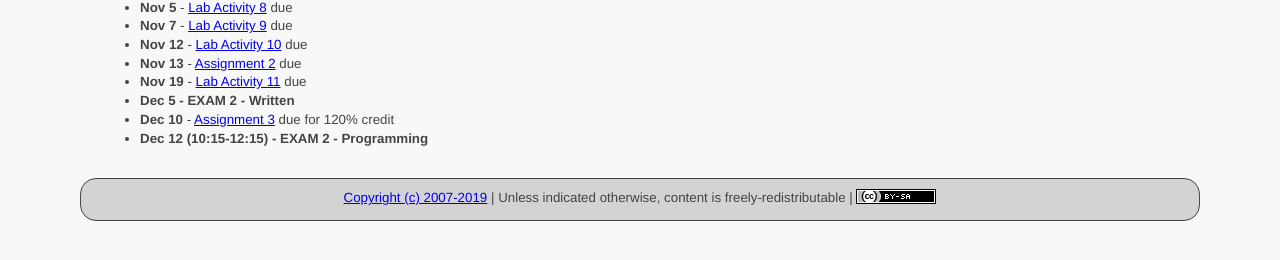
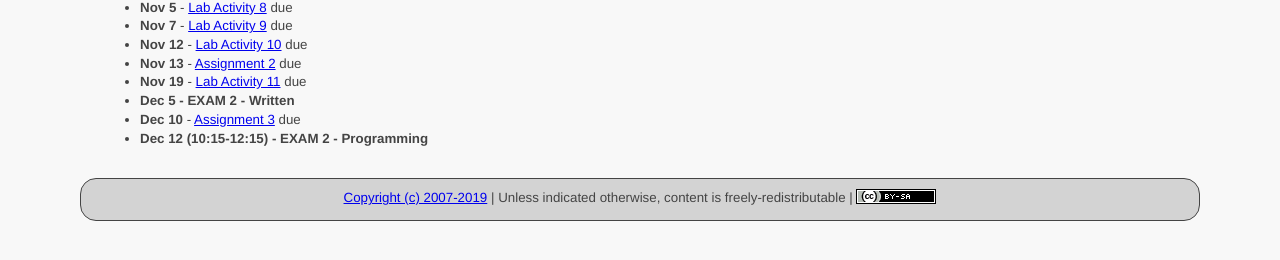
Before and after one commit to ycpcs/cs100-fall2019, a Jekyll site: the page built from index.md, in a window 1280 px wide. Shown: the part 574-834 px from the top of the page. Built offline with Jekyll 4.4.1, drawn with Linux system fonts in a browser that asks for light colours.

Commit message:
update index
update index

```diff
--- a/index.md
+++ b/index.md
@@ -37,7 +37,7 @@ All information about the course will be posted here.
 * **Nov 13**   - [Assignment 2](assign/CS100_Assign2.pdf) due
 * **Nov 19** - [Lab Activity 11](labs/CS100_Lab11.pdf) due
 * **Dec 5    - EXAM 2 - Written**
-* **Dec 10**  - [Assignment 3](assign/CS100_Assign3.pdf) due for 120% credit
+* **Dec 10**  - [Assignment 3](assign/CS100_Assign3.pdf) due
 * **Dec 12 (10:15-12:15)   - EXAM 2 - Programming**
 
 <!--
```
